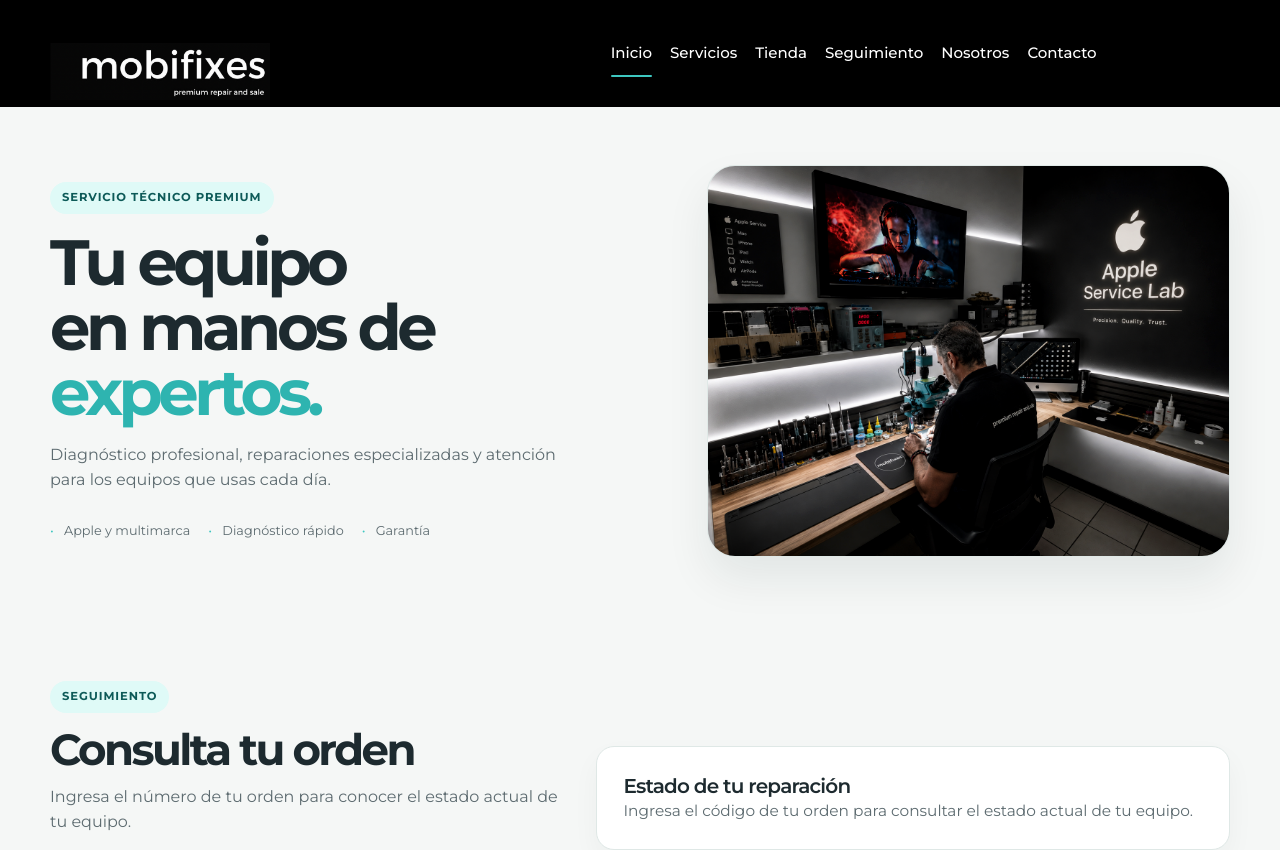
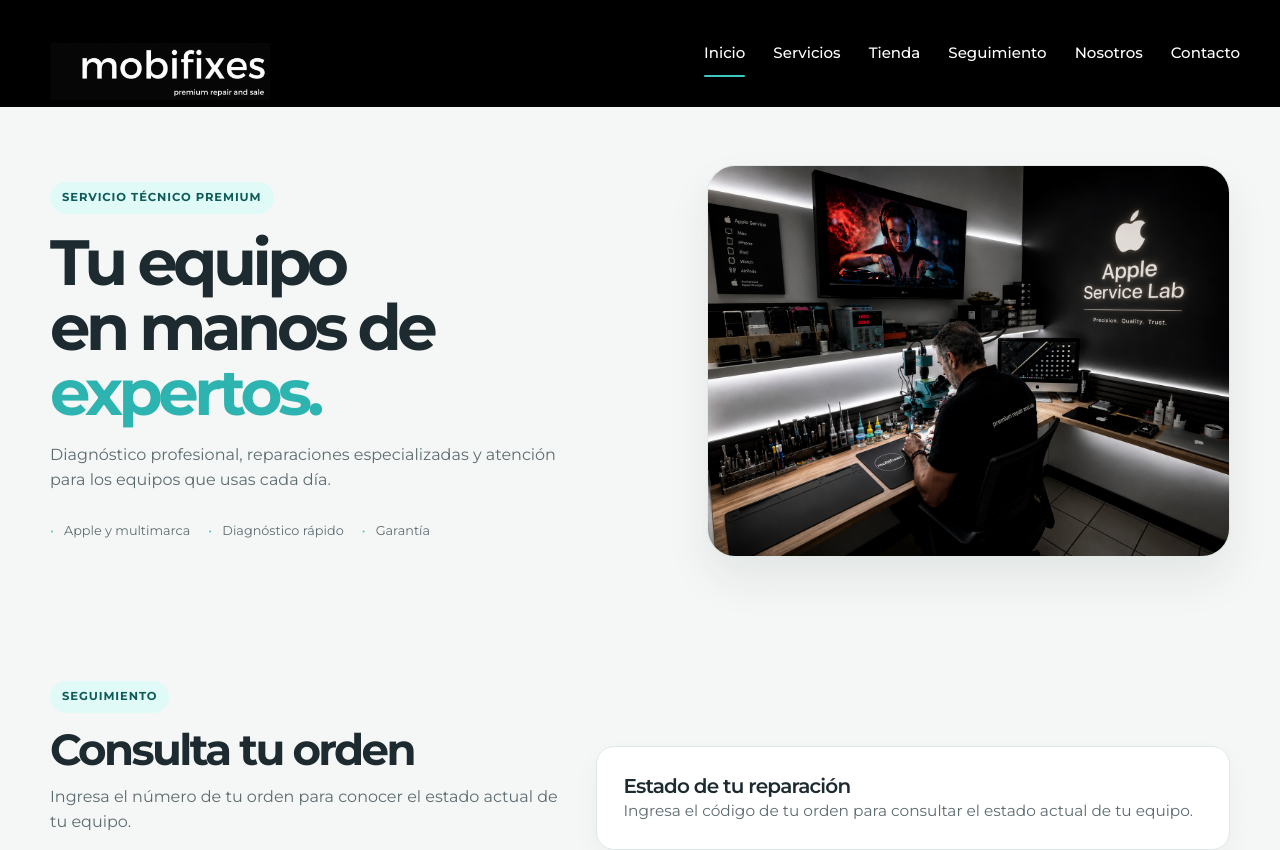
Before and after one commit to alexrutters/mobiweb, a React (Vite) app: page / in a window 1280 px wide. Shown: the top 850 px of the page. Built offline with nearby package versions, Linux system fonts and the light colour scheme.

Commit message:
Sincronizar version actual de mobiWEB

```diff
--- a/src/index.css
+++ b/src/index.css
@@ -188,8 +188,8 @@ p {
 .topbar__inner {
   display: flex;
   align-items: center;
-  justify-content: space-between;
-  gap: 22px;
+  justify-content: flex-start;
+  gap: 0;
   min-height: 62px;
   padding-top: 4px;
   padding-bottom: 4px;
@@ -220,7 +220,7 @@ p {
   height: auto;
   display: inline-flex;
   align-items: center;
-  margin-right: auto;
+  margin-right: 0;
 }
 
 .brand__logo {
@@ -257,10 +257,10 @@ p {
   align-items: center;
   justify-content: flex-end;
   width: auto;
-  gap: 18px;
-  flex-wrap: wrap;
+  gap: 18px 28px;
+  flex-wrap: nowrap;
   margin-left: auto;
-  margin-right: 2px;
+  margin-right: 40px;
   padding-right: 0;
 }
 
@@ -269,7 +269,7 @@ p {
   align-items: center;
   justify-content: flex-end;
   gap: 12px;
-  margin-left: auto;
+  margin-left: 0;
 }
 
 .mobile-menu-toggle {
```
